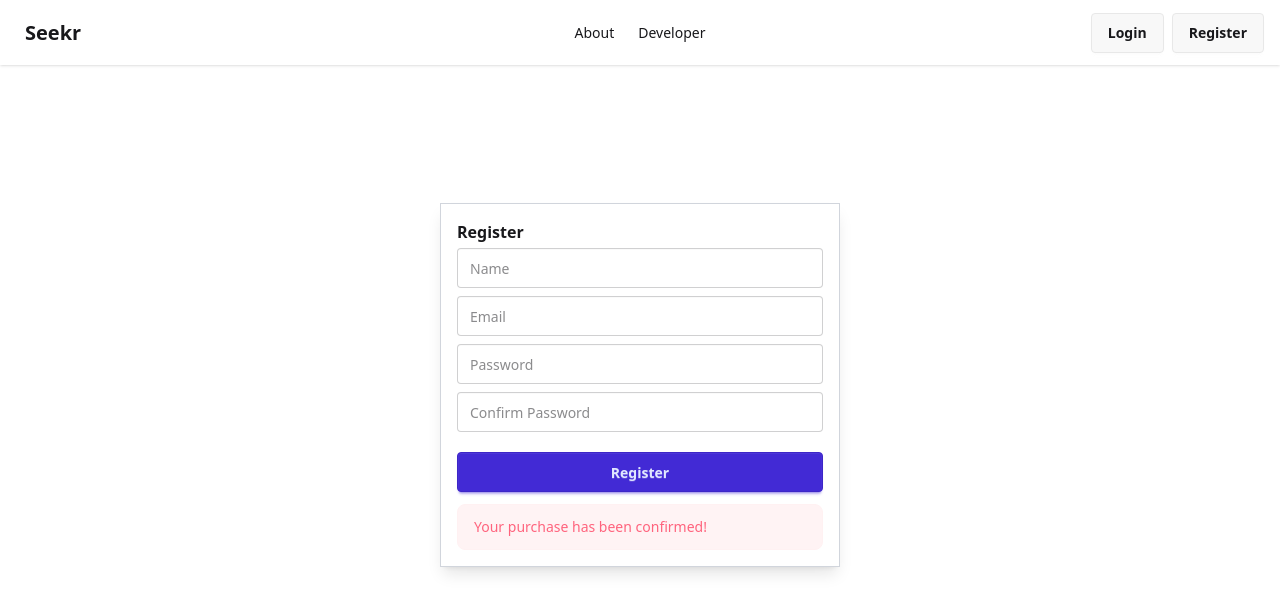
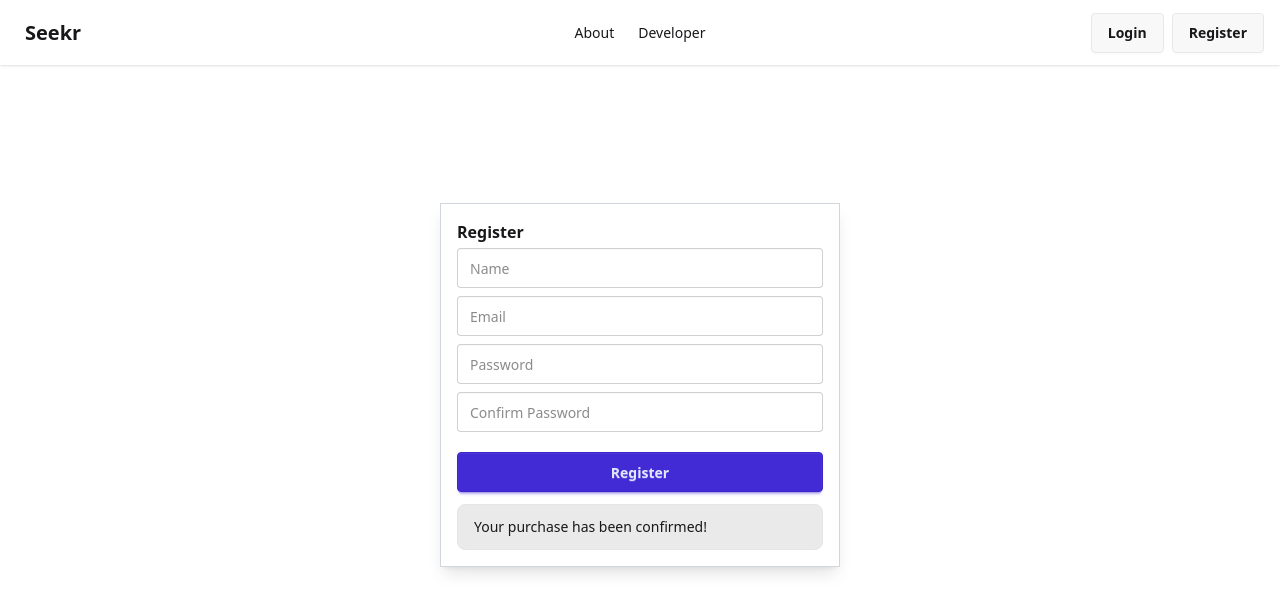
Before and after one commit to dojimori/lost-and-found-frontend, a Vue app: page /register in a window 1280 px wide. Shown: the top 612 px of the page. Built offline with nearby package versions, Linux system fonts and the light colour scheme.

Commit message:
alert conditional class

```diff
--- a/src/views/register-view.vue
+++ b/src/views/register-view.vue
@@ -56,7 +56,12 @@
         <span v-if="isLoading" class="loading loading-dots loading-lg"></span>
         <span v-else>Register</span>
       </button>
-      <div v-motion-fade role="alert" class="mt-2 alert alert-error alert-soft">
+      <!-- mt-2 alert alert-error alert-soft -->
+      <div
+        v-motion-fade
+        role="alert"
+        :class="['mt-2 alert alert-soft', { isError: 'alert-error' }]"
+      >
         <span>Your purchase has been confirmed!</span>
       </div>
     </form>
@@ -84,6 +89,7 @@ export default {
     async submitHandler() {
       try {
         this.isLoading = true;
+        this.isError = false;
         if (this.credentials.password != this.credentials.confirmPassword) {
           alert("Password does not match");
           return;
@@ -93,6 +99,7 @@ export default {
 
         console.log(response);
       } catch (error) {
+        this.isError = true;
         console.log(error);
       } finally {
         this.isLoading = false;
```
